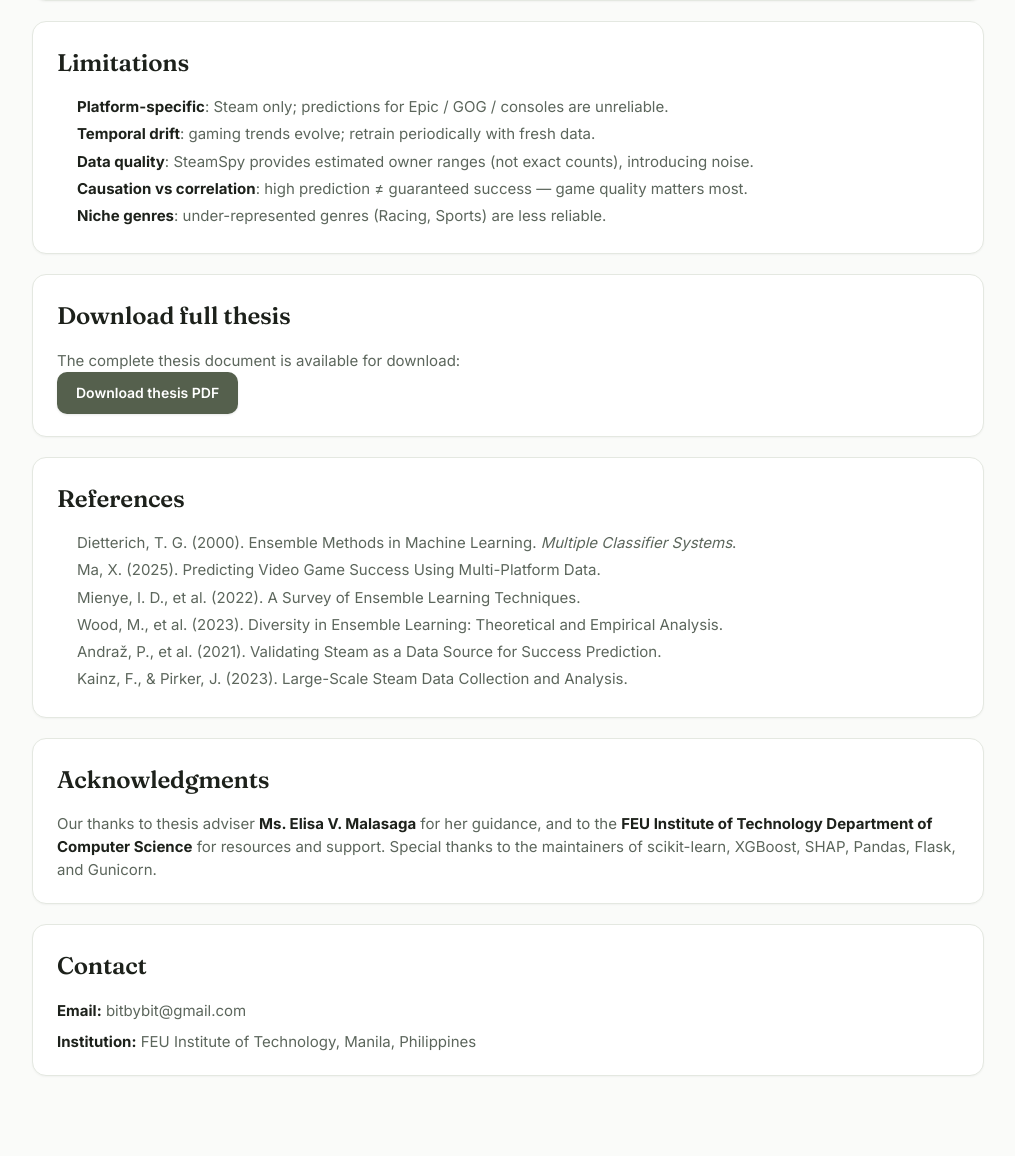
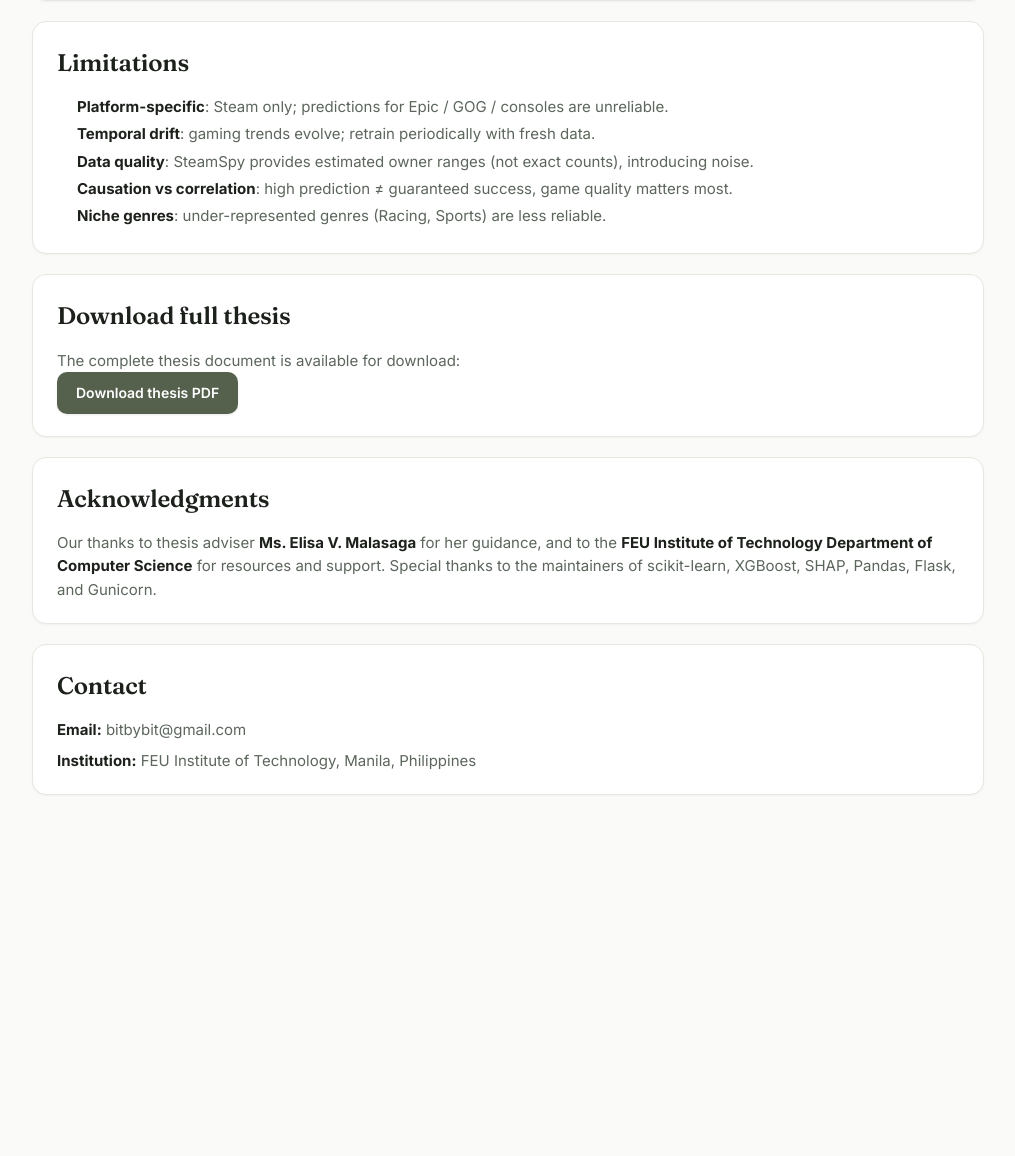
Before and after one commit to yure-swe/SAGE, a Flask app: page /about in a window 1280 px wide. Shown: the part 2853-4009 px from the top of the page, without its empty margins (256-1271 px from the left). After the commit the page ends 3648 px from the top, so only its background shows below. Run offline with Flask 3, Linux system fonts and the light colour scheme; parts of the project's set-up code (start-up, migrations or seed data) failed here and were passed over.

Commit message:
about changes

```diff
--- a/templates/about.html
+++ b/templates/about.html
@@ -119,7 +119,7 @@
             <li><strong>Platform-specific</strong>: Steam only; predictions for Epic / GOG / consoles are unreliable.</li>
             <li><strong>Temporal drift</strong>: gaming trends evolve; retrain periodically with fresh data.</li>
             <li><strong>Data quality</strong>: SteamSpy provides estimated owner ranges (not exact counts), introducing noise.</li>
-            <li><strong>Causation vs correlation</strong>: high prediction ≠ guaranteed success — game quality matters most.</li>
+            <li><strong>Causation vs correlation</strong>: high prediction ≠ guaranteed success, game quality matters most.</li>
             <li><strong>Niche genres</strong>: under-represented genres (Racing, Sports) are less reliable.</li>
         </ul>
     </div>
@@ -129,18 +129,6 @@
         <p>The complete thesis document is available for download:</p>
         <a href="{{ url_for('static', filename='thesis/Bit-by-Bit_Thesis.pdf') }}" class="btn btn-primary" target="_blank" download>Download thesis PDF</a>
         <!-- put the pdf in static/thesis/here-->
-    </div>
-
-    <div class="card">
-        <h2>References</h2>
-        <ol>
-            <li>Dietterich, T. G. (2000). Ensemble Methods in Machine Learning. <em>Multiple Classifier Systems</em>.</li>
-            <li>Ma, X. (2025). Predicting Video Game Success Using Multi-Platform Data.</li>
-            <li>Mienye, I. D., et al. (2022). A Survey of Ensemble Learning Techniques.</li>
-            <li>Wood, M., et al. (2023). Diversity in Ensemble Learning: Theoretical and Empirical Analysis.</li>
-            <li>Andraž, P., et al. (2021). Validating Steam as a Data Source for Success Prediction.</li>
-            <li>Kainz, F., &amp; Pirker, J. (2023). Large-Scale Steam Data Collection and Analysis.</li>
-        </ol>
     </div>
 
     <div class="card">
```
